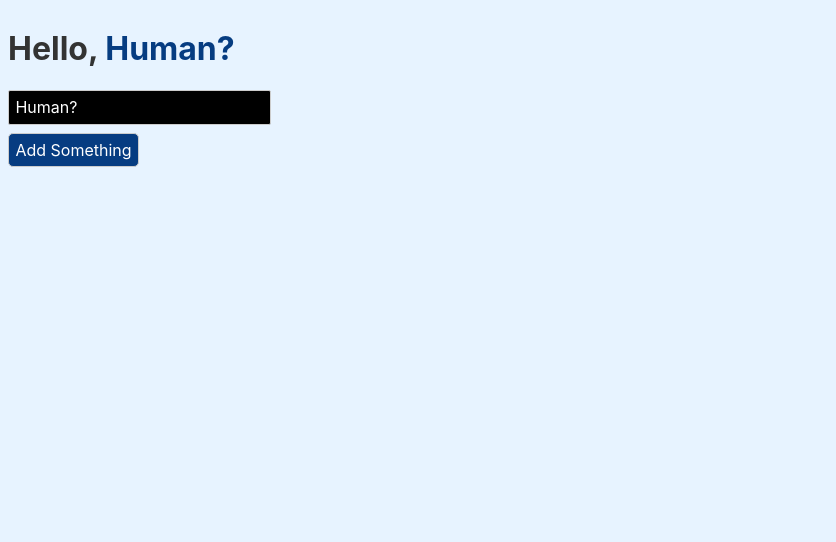
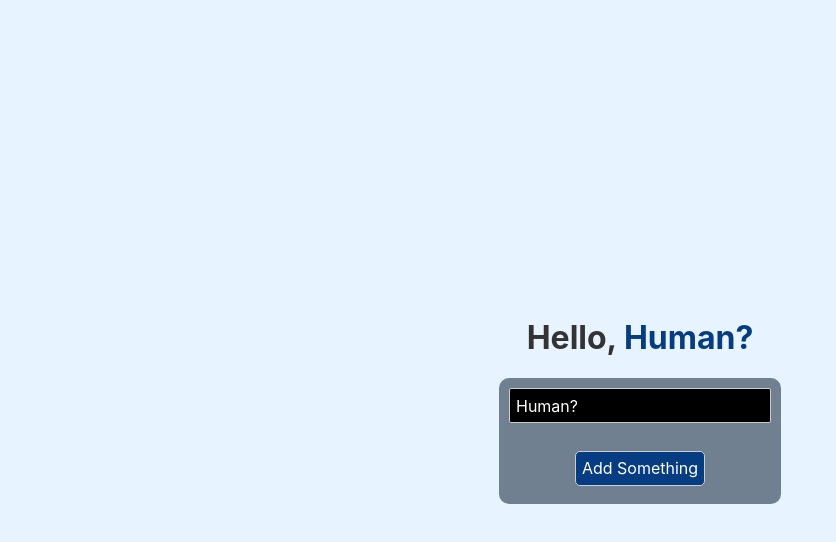
Before and after one commit to matthewslape/svelte-app-web3, a Svelte app: page / in a window 1280 px wide. Shown: the top 542 px of the page, without its empty margins (0-836 px from the left). Built offline with nearby package versions, Linux system fonts and the light colour scheme.

Commit message:
centered and styled

```diff
--- a/src/App.svelte
+++ b/src/App.svelte
@@ -1,5 +1,4 @@
 <script>
-	let name;
 	let n = "Human?";
 	let todos = [];
 
@@ -14,15 +13,44 @@
 	function addTodo(){
 		todos = [...todos, ''];
 	}
-
 </script>
 
+<style scoped>
+	body{
+		display: flex;
+		justify-content: center;
+		flex-direction: column;
+		align-items: center;
+		width: 100%;
+	}
+	.list{
+		display: flex;
+		flex-direction: column;
+		justify-content: center;
+		align-items: center;
+		background: slategray;
+		border-radius: 10px;
+		padding: 10px;
+	}
+	.todo{
+		display: flex;
+		flex-direction: row;
+	}
+
+</style>
+
+<body>
 	<h1 on:click={helloThere}>Hello, <span style="color: #063c81">{n}</span></h1>
+	<div class="list">
 		<input style="background: black; color: white;"bind:value={n}>
 		<br>
 		{#each todos as todo, index}
+		<div class="todo">
 			<input bind:value={todos[index]}>
 			<button on:click={()=>removeTodo(index)}>X</button>
+		</div>
 		<br>
 		{/each}
 		<button on:click={addTodo}>Add Something</button>
+	</div>
+</body>
```
Lines whose indentation alone changed are shown as unchanged.
